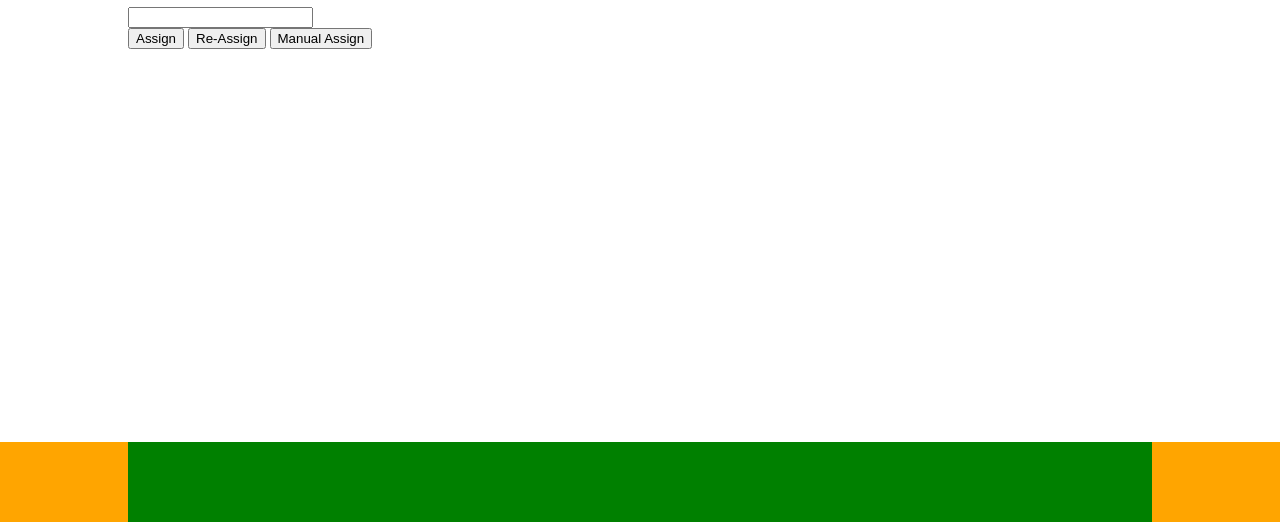
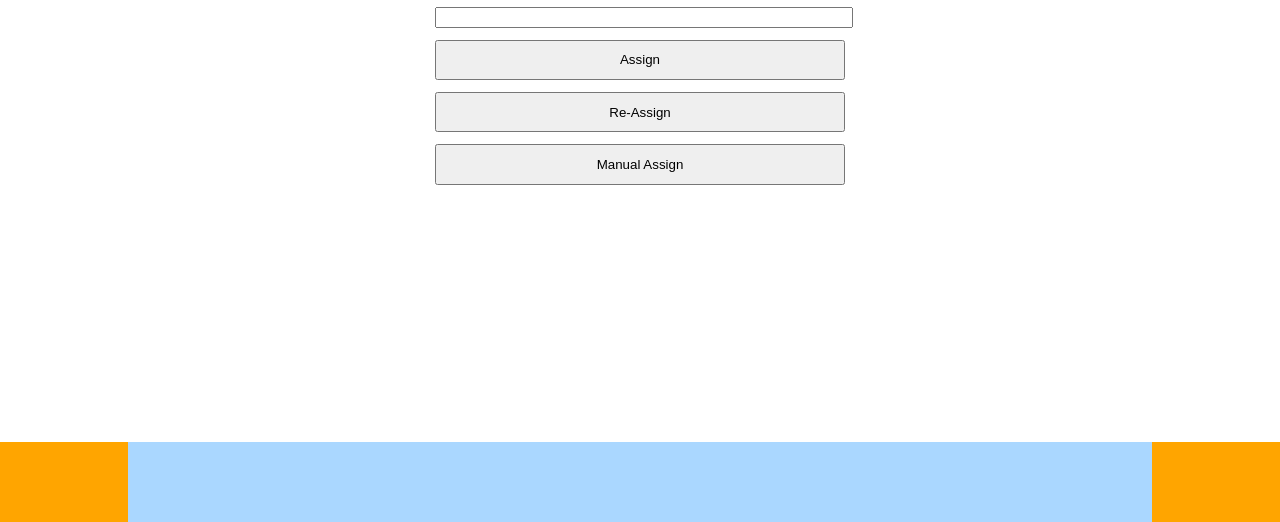
Before and after one commit to martinkaldramov/carnificina, a website: page index.html in a window 1280 px wide. Shown: the part 278-800 px from the top of the page. Drawn offline with nearby package versions, Linux system fonts and the light colour scheme; no server answers.

Commit message:
Centered the form and added padding for the buttons

```diff
--- a/index.html
+++ b/index.html
@@ -26,16 +26,24 @@
 
   <div class="wrapper">
 
-    <h1 id="title">Carnificina</h1>
+    <main class="assign-field">
+      <h1 id="title">Carnificina</h1>
 
-    <div class="assign-field">
       <form>
-        <input type="text" name="incNumber" id="ticket-number"/>
-        <button type="button" id="assign">Assign</button>
-        <button type="button" id="re-assign">Re-Assign</button>
-        <button type="button" id="manual-assign">Manual Assign</button>
+        <div class="form-element">
+          <input type="text" name="incNumber" id="ticket-number"/>
+        </div>
+        <div class="form-element">
+          <button type="button" id="assign">Assign</button>
+        </div>
+        <div class="form-element">
+          <button type="button" id="re-assign">Re-Assign</button>
+        </div>
+        <div class="form-element">
+          <button type="button" id="manual-assign">Manual Assign</button>
+        </div>
       </form>
-    </div>
+    </main>
   </div>
 
   <footer class="status-field">
--- a/static/app.js
+++ b/static/app.js
@@ -18,10 +18,10 @@ assignButton.onclick = () => {
   .then((res) => {
     console.log(res);
     if(res.status == 202){
-      statusP.innerHTML = `Incident ${res.data.incNumber} already assigned to ${res.data.assignedTo}. Do you want to re-assign it?`;
+      statusP.innerHTML = `${res.data.incNumber} already assigned to ${res.data.assignedTo}. Do you want to re-assign it?`;
       return;
     }
-    console.log('This should not appear');
+    statusP.innerHTML = `${res.data.incNumber} has been assigned to ${res.data.assignedTo}`;
   })
   .catch((e) => {
     console.log(e);
--- a/static/styles.css
+++ b/static/styles.css
@@ -42,12 +42,32 @@ body {
 --------- Assign Form ---------
 */
 
+#title {
+  text-align: center;
+}
+
 .assign-field {
   margin: 0 auto;
 }
 
+.form-element {
+  width: 40%;
+  margin: 0 auto;
+}
+
+.form-element button{
+  width: 100%;
+  padding: .8em 0;
+  margin-top: .9em;
+}
+
+.form-element input{
+  width: 100%;
+}
+
 #ticket-number {
-  display: block;
+  display: inline-block;
+  margin: 0 auto;
 }
 
 
@@ -68,7 +88,7 @@ body {
   width: 80%;
   height: 100%;
   margin: 0 auto;
-  background-color: green;
+  background-color: #AAD7FF;
 }
 
 .status p {
```
